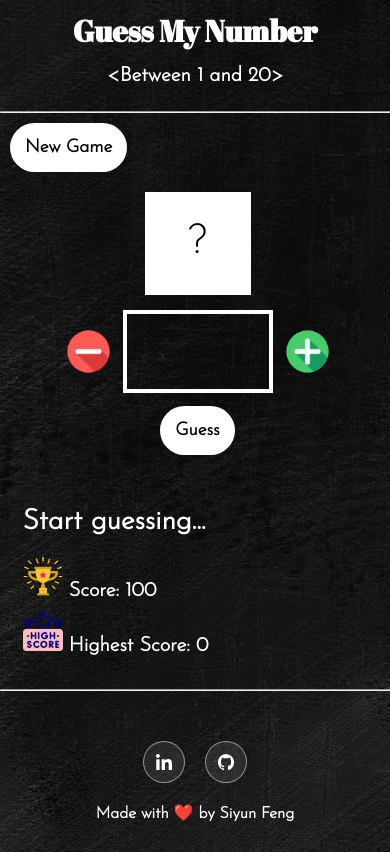
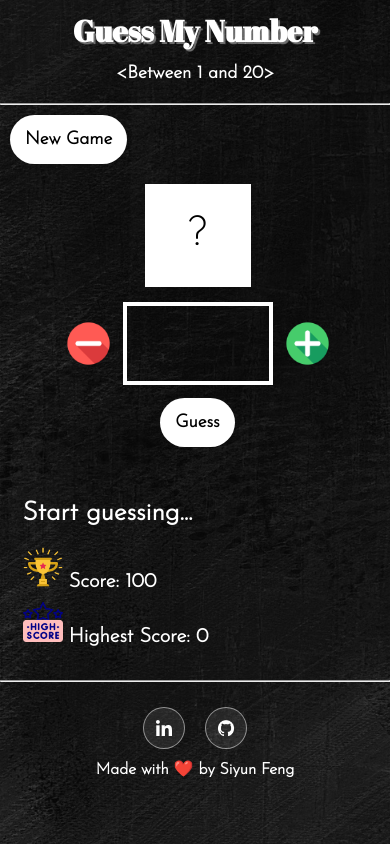
Before and after one commit to siyunfeng/guess-my-number, a React (Create React App) app: page / in a window 390 px wide. Built offline with nearby package versions, Linux system fonts and the light colour scheme; a web font is replaced by a local one.

Commit message:
updated font size and margins

```diff
--- a/src/App.css
+++ b/src/App.css
@@ -85,11 +85,12 @@ main {
 h1 {
   font-size: 5rem;
   font-family: 'Abril Fatface', 'Tilt Prism', 'Nabla', 'Ribeye Marrow', monospace;
+  text-shadow: 0.3rem 0.3rem 0.1rem rgba(255, 255, 255, 0.4);
 }
 
 .between {
   font-size: 2rem;
-  padding: 1.5rem 0;
+  margin: 0.3rem auto 0;
 }
 
 .new-game {
@@ -288,11 +289,12 @@ h1 {
 
   h1 {
     font-size: 30px;
+    text-shadow: 0.2rem 0.2rem 0.07rem rgba(255, 255, 255, 0.4);
   }
 
   .between {
-    font-size: 20px;
-    padding: 1.5rem 0;
+    font-size: 18px;
+    padding: 1rem 0;
   }
 
   .main-box {
@@ -348,7 +350,7 @@ h1 {
   }
 
   .message {
-    font-size: 28px;
+    font-size: 26px;
     margin: 0.5rem 0 2rem;
   }
 
@@ -370,4 +372,12 @@ h1 {
     padding: 15px 3px;
     height: 200px;
   }
+
+  .footer {
+    margin: 0.5rem 0;
+  }
+
+  .social-icon {
+    margin: 2rem auto 1rem;
+  }
 }
```
